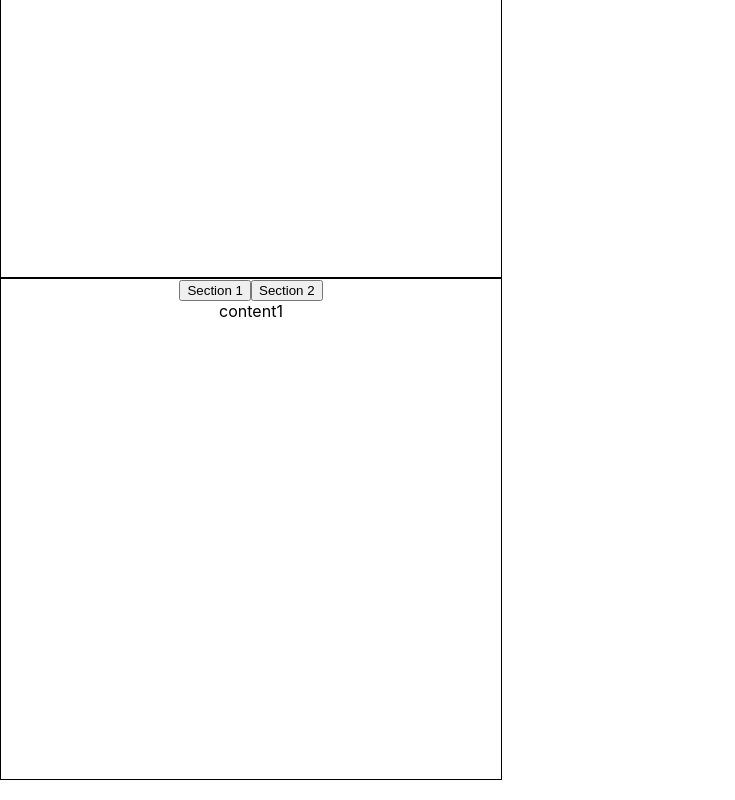
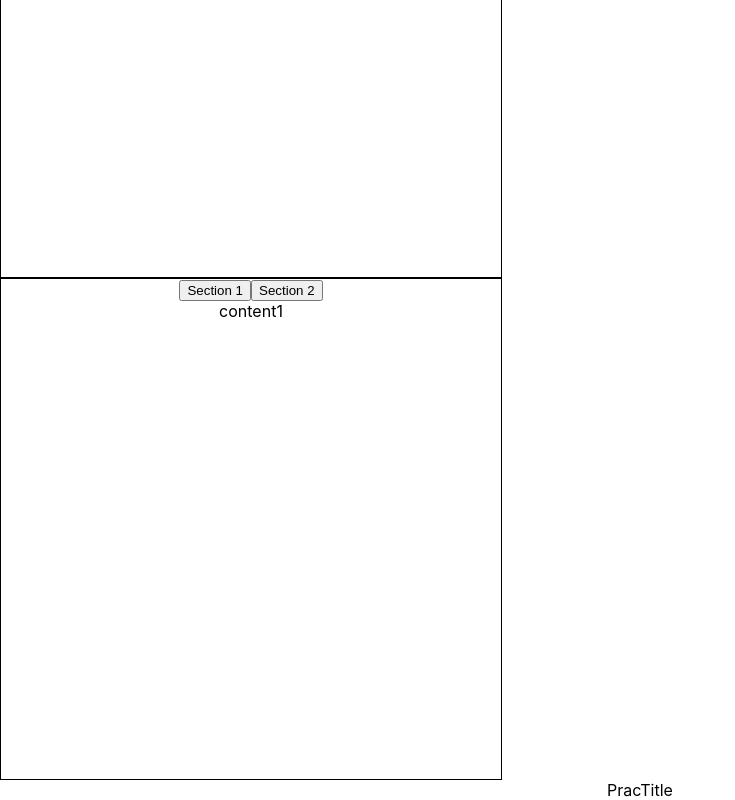
Before and after one commit to bigtae1007/nomard-hook, a React (Create React App) app: page / in a window 1280 px wide. Shown: the part 224-1024 px from the top of the page, without its empty margins (0-735 px from the left). Built offline with nearby package versions, Linux system fonts and the light colour scheme.

Commit message:
타이틀 훅 작성

```diff
--- a/src/App.tsx
+++ b/src/App.tsx
@@ -3,12 +3,14 @@ import logo from "./logo.svg";
 import "./App.css";
 import PracInput from "./PracHook/PracInput";
 import PracTabls from "./PracHook/PracTabls";
+import PracTitle from "./PracHook/PracTitle";
 
 function App() {
   return (
     <div className="App">
       <PracInput />
       <PracTabls />
+      <PracTitle />
     </div>
   );
 }
--- /dev/null
+++ b/src/PracHook/PracTitle.tsx
@@ -0,0 +1,17 @@
+import React, { useEffect, useState } from "react";
+
+export const useTitle = (initialTitle: string) => {
+  const [title, setTitle] = useState(initialTitle);
+  useEffect(() => {
+    const titleTag = document.querySelector("title");
+    if (titleTag) {
+      titleTag.innerText = title;
+    }
+  }, [title]);
+  return setTitle;
+};
+
+export default function PracTitle() {
+  const updateTitle = useTitle("Loading...");
+  return <div>PracTitle</div>;
+}
```
